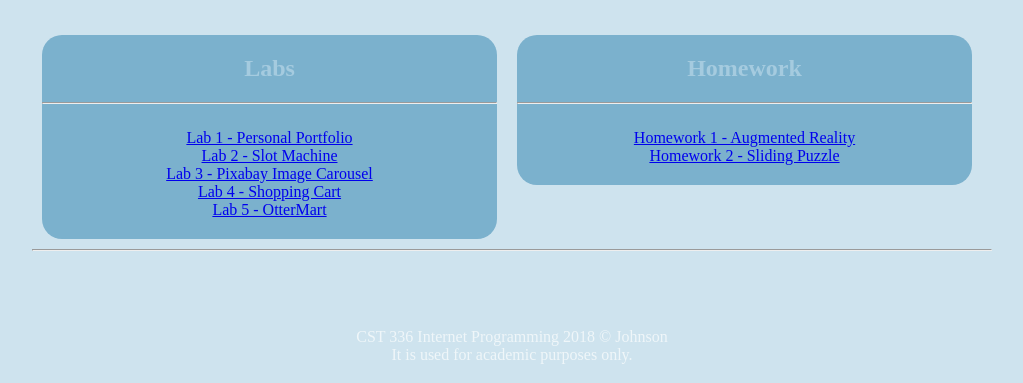
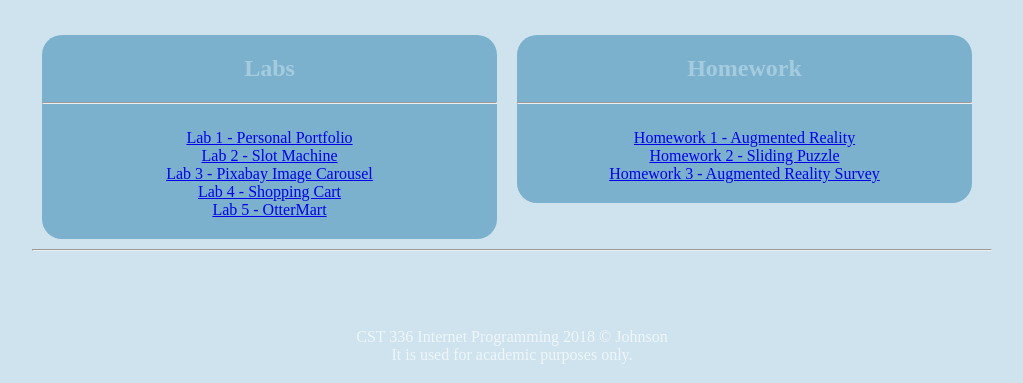
Before and after one commit to Co-Johnson/cst336, a PHP site: page / in a window 1280 px wide. Shown: the part 126-509 px from the top of the page, without its empty margins (128-1151 px from the left). Run offline with PHP 8.4, Linux system fonts and the light colour scheme.

Commit message:
Homework 3 home page update

```diff
--- a/hw/hw3/css/styles.css
+++ b/hw/hw3/css/styles.css
@@ -46,4 +46,5 @@ input[type=submit]{
 	padding: 8px 10px 8px 10px;
 	border-radius: 5px;
 	color: white;
+
 }
--- a/index.php
+++ b/index.php
@@ -33,6 +33,7 @@
                 <hr>
                 <a href="hw/hw1/index.html">Homework 1 - Augmented Reality</a><br />
                 <a href="hw/hw2/index.php">Homework 2 - Sliding Puzzle</a><br />
+                <a href="hw/hw3/index.php">Homework 3 - Augmented Reality Survey</a><br />
             </div>
         </div>
         <div id="footer">
```
